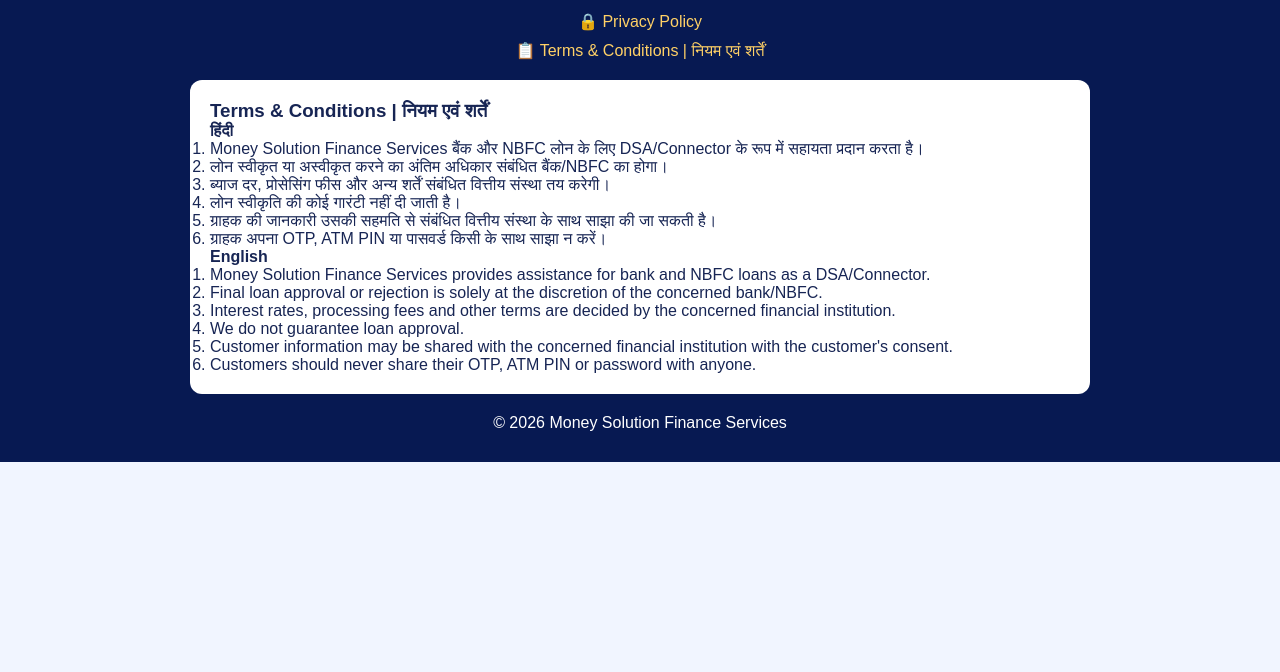
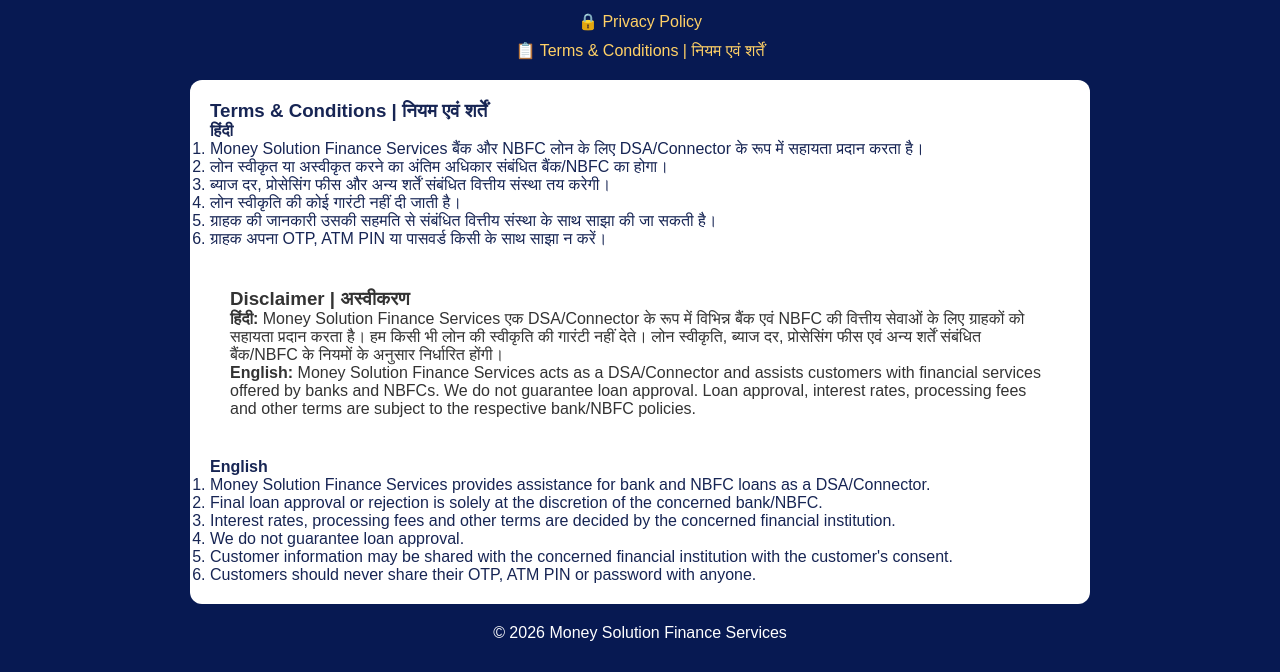
Before and after one commit to moneysalutationsfinence/Moneysalutationsfinence, a plain HTML site: page index.html in a window 1280 px wide. Shown: the part 3641-4313 px from the top of the page. Before the commit the page ends 4103 px from the top, so only its background shows below. Drawn offline with Linux system fonts and the light colour scheme.

Commit message:
Add disclaimer for loan services in index.html
Added a disclaimer section in Hindi and English regarding loan services.

```diff
--- a/index.html
+++ b/index.html
@@ -501,7 +501,19 @@ onerror="this.onerror=null;this.src='assets/Money%20Solution%20Finance%20Loan%20
 <li>ग्राहक की जानकारी उसकी सहमति से संबंधित वित्तीय संस्था के साथ साझा की जा सकती है।</li>
 <li>ग्राहक अपना OTP, ATM PIN या पासवर्ड किसी के साथ साझा न करें।</li>
 </ol>
+<div style="max-width:900px;margin:20px auto;padding:20px;background:#fff;color:#333;border-radius:10px;text-align:left">
 
+<h3>Disclaimer | अस्वीकरण</h3>
+
+<p>
+<strong>हिंदी:</strong> Money Solution Finance Services एक DSA/Connector के रूप में विभिन्न बैंक एवं NBFC की वित्तीय सेवाओं के लिए ग्राहकों को सहायता प्रदान करता है। हम किसी भी लोन की स्वीकृति की गारंटी नहीं देते। लोन स्वीकृति, ब्याज दर, प्रोसेसिंग फीस एवं अन्य शर्तें संबंधित बैंक/NBFC के नियमों के अनुसार निर्धारित होंगी।
+</p>
+
+<p>
+<strong>English:</strong> Money Solution Finance Services acts as a DSA/Connector and assists customers with financial services offered by banks and NBFCs. We do not guarantee loan approval. Loan approval, interest rates, processing fees and other terms are subject to the respective bank/NBFC policies.
+</p>
+
+</div>
 <h4>English</h4>
 <ol>
 <li>Money Solution Finance Services provides assistance for bank and NBFC loans as a DSA/Connector.</li>
```
